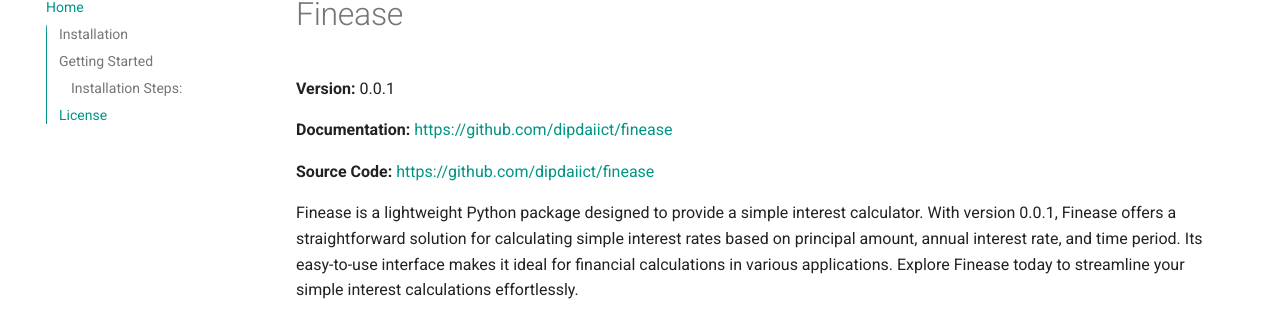
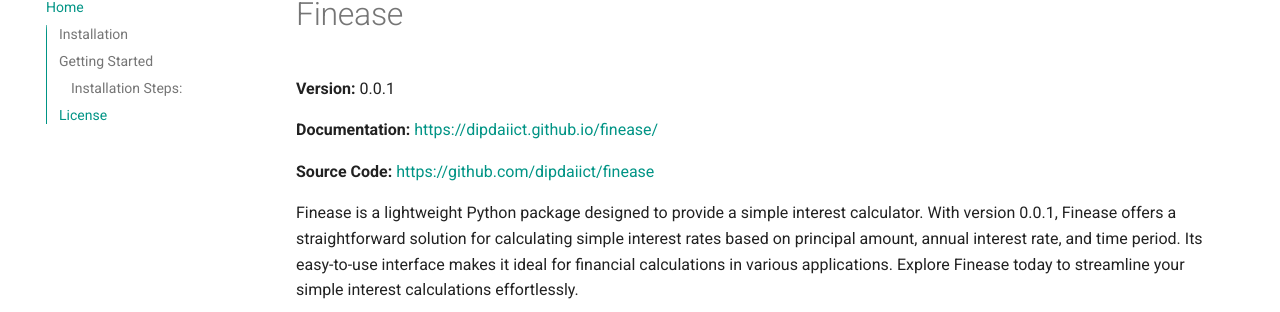
Before and after one commit to dipdaiict/finease, an MkDocs documentation site: the page built from docs/index.md, in a window 1280 px wide and 1317 px high. Shown: the part 152-464 px from the top of the window. Built offline with MkDocs 1.6.1 and Material for MkDocs 9.7.7, drawn with Linux system fonts in a browser that asks for light colours; comment, search, counter and statistics services are not loaded; part of the change alters nothing that is shown.

Commit message:
Link Added in index.md file

```diff
--- a/docs/index.md
+++ b/docs/index.md
@@ -2,7 +2,7 @@
 
 **Version:** 0.0.1
 
-**Documentation:** [https://github.com/dipdaiict/finease](https://github.com/dipdaiict/finease)
+**Documentation:** [https://dipdaiict.github.io/finease/](https://dipdaiict.github.io/finease/)
 
 **Source Code:** [https://github.com/dipdaiict/finease](https://github.com/dipdaiict/finease)
 
```
